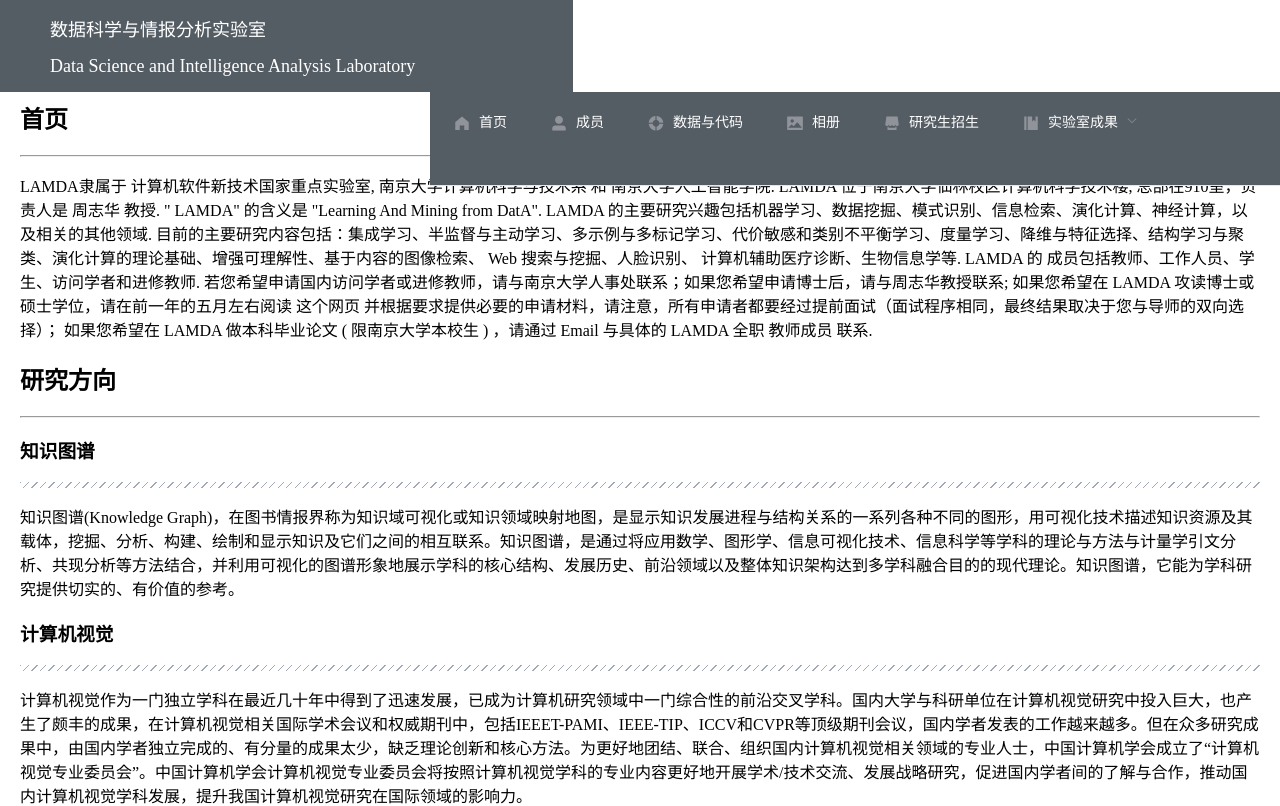
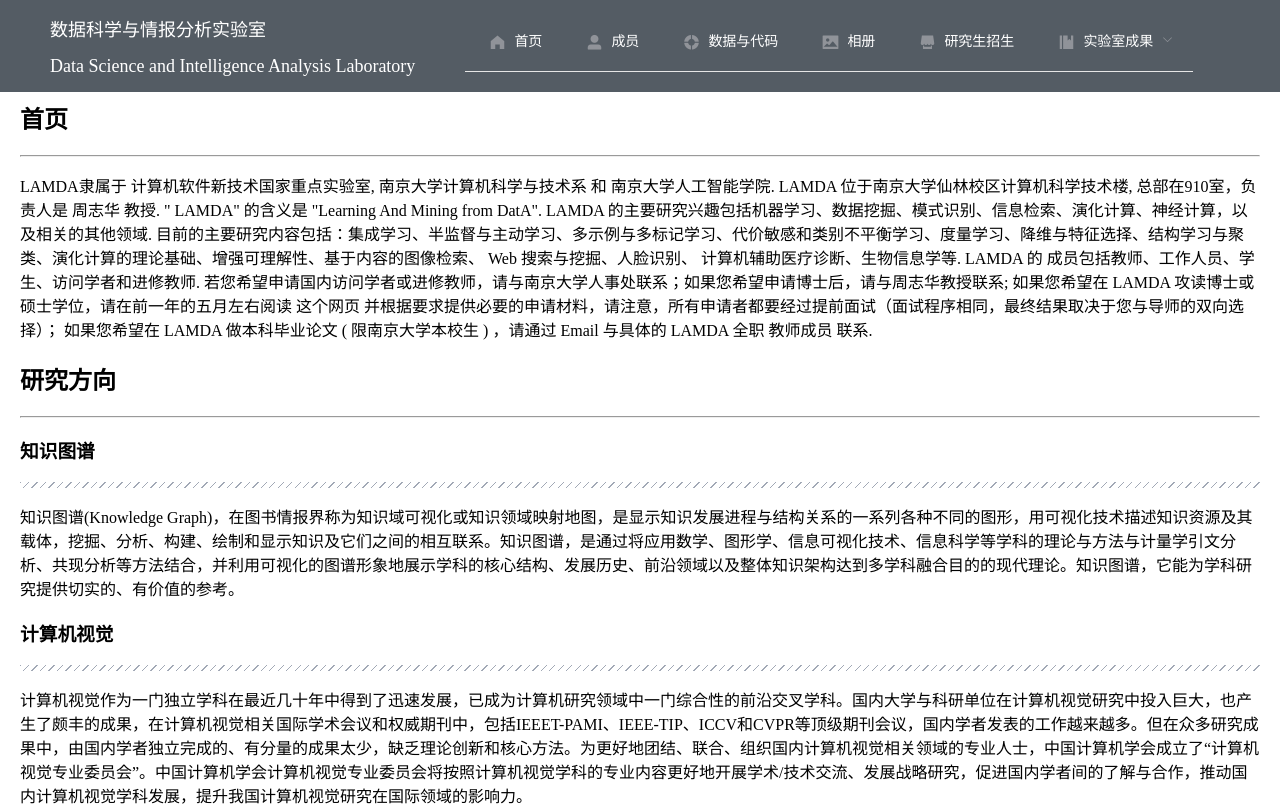
Before and after one commit to LuanYi0211/labweb, a Vue app: page /#/home in a window 1280 px wide. Shown: the top 806 px of the page. Built offline with nearby package versions, Linux system fonts and the light colour scheme.

Commit message:
Update CommonHead.vue
样式修改

```diff
--- a/src/components/CommonHead.vue
+++ b/src/components/CommonHead.vue
@@ -173,13 +173,11 @@
   background-color: #545c64;
   width: 100%;
   .lab-name {
-    display: inline;
+    display: inline-block;
     align-items: center;
     background-color: #545c64;
     justify-content: space-between;
-    float: left;
     padding: 0 50px;
-    width: 473px;
     .lab {
       color: #fff;
       font-size: 18px;
@@ -187,13 +185,7 @@
     }
   }
   .menu {
-    display: inline;
-    float: right;
-    height: 100%;
-    .el-menu-demo {
-      height: 93px;
-      width: 850px;
-    }
+    display: inline-block;
   }
 }
 </style>
```
